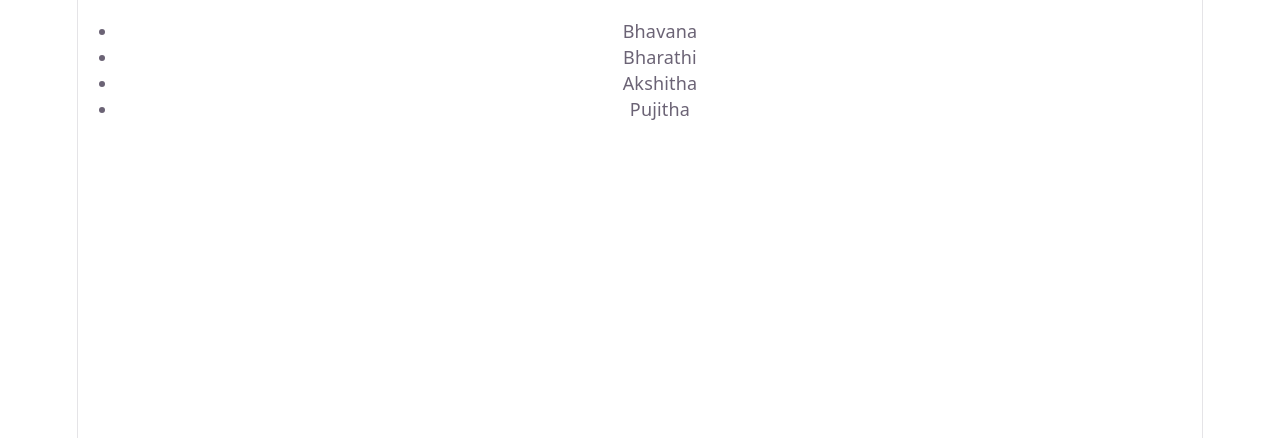
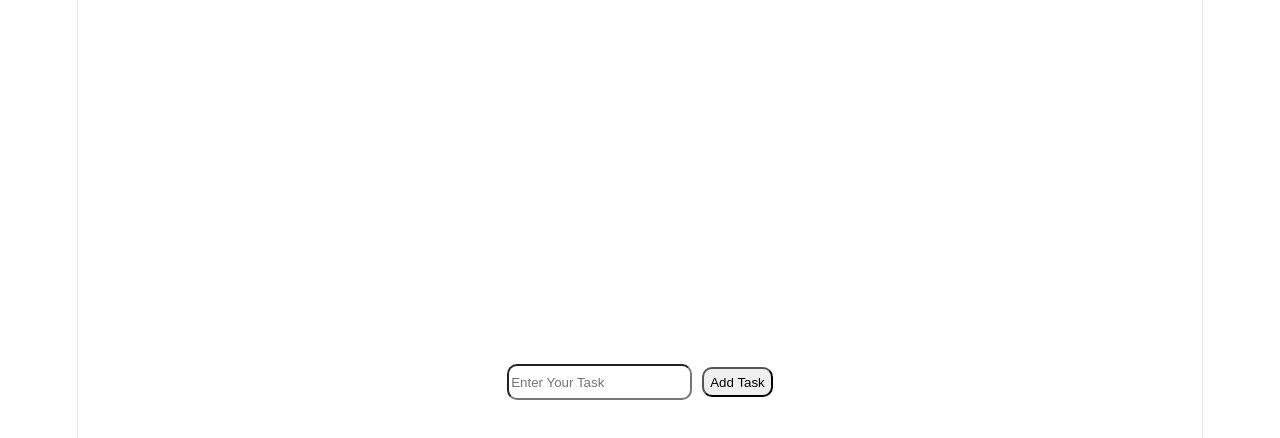
Before and after one commit to ybhavanareddy/react-learning-journey, a React (Vite) app in the folder phase-1-basics/: page / in a window 1280 px wide. Shown: the top 438 px of the page. Built offline with nearby package versions, Linux system fonts and the light colour scheme.

Commit message:
feat(day-08): build todo app using core react concepts

```diff
--- a/phase-1-basics/src/App.jsx
+++ b/phase-1-basics/src/App.jsx
@@ -1,10 +1,10 @@
 
-import Users from "./day-07-useEffect/Users"
+import TodoApp from "./day-08-mini-project/TodoApp"
 function App() {
 
   return (
     <div>
-      <Users />
+      <TodoApp />
     </div>
   )
 }
--- /dev/null
+++ b/phase-1-basics/src/day-08-mini-project/TodoApp.css
@@ -0,0 +1,20 @@
+.todos-Container{
+    display:flex;
+    flex-direction:column;
+    justify-content:center;
+    min-height:100vh;
+}
+.input-field{
+    padding:10px;
+
+}
+.input-field input{
+    margin-right:10px;
+    height:30px;
+    border-radius:10px;
+}
+.input-field button{
+
+    height:30px;
+    border-radius:10px;
+}
--- /dev/null
+++ b/phase-1-basics/src/day-08-mini-project/TodoApp.jsx
@@ -0,0 +1,99 @@
+import React, { useState } from 'react'
+import TodoItem from './TodoItem';
+import './TodoApp.css'
+function TodoApp() {
+
+    const [todo, setTodo] = useState("")
+
+    const [todos, setTodos] = useState([]);
+
+    const [error, setError] = useState("");
+
+    const [editingId, setEdittingId] = useState(null)
+    const [editText, setEditText] = useState('')
+
+    function onAddTodo(){
+        if(!todo.trim()){
+            setError("Please Enter your Task");
+            return;
+        }
+        setTodos([...todos,{id:Date.now(), text:todo, completed:false}]);
+
+        setTodo("");
+        setError("");
+
+    }
+
+    function onRemoveTodo(idToRemove){
+        console.log(idToRemove);
+        const updatedTodoList = todos.filter(todo => todo.id !== idToRemove)
+        setTodos(updatedTodoList)
+    }
+
+    function onMarkAsCompleted(id){
+        const updatedTodos = todos.map(todo =>
+            todo.id === id
+            ?{...todo, completed:!todo.completed}
+            :todo
+        )
+        setTodos(updatedTodos);
+
+    }
+
+    function onStartEdit(id,text){
+        setEdittingId(id);
+        setEditText(text);
+
+    }
+
+    function onSaveEdit(id){
+        const updated = todos.map((todo)=>
+            todo.id === id? {...todo, text:editText}:todo
+        );
+        setTodos(updated);
+        setEdittingId(null);
+        setEditText("");
+    }
+
+    return (
+    <div className='todos-Container'>
+
+        <div className='input-field'>
+            <input
+                type="text"
+                value={todo}
+                placeholder='Enter Your Task'
+                onChange={(e) => {
+                    setTodo(e.target.value);
+                    setError("");
+
+                }}
+            />
+            <button onClick={onAddTodo}>Add Task</button>
+        </div>
+
+
+        {error && <p style={{color:"red"}}>{error}</p>}
+
+        <ul>
+            {todos.map((todoItem)=>(
+
+                <TodoItem
+                key={todoItem.id}
+                todoItem={todoItem}
+                onMarkAsCompleted={onMarkAsCompleted}
+                onRemoveTodo={onRemoveTodo}
+                onStartEdit={onStartEdit}
+                onSaveEdit={onSaveEdit}
+                editingId={editingId}
+                setEditText={setEditText}
+                />
+            ))}
+
+        </ul>
+
+    </div>
+  )
+}
+
+export default TodoApp
--- /dev/null
+++ b/phase-1-basics/src/day-08-mini-project/TodoItem.jsx
@@ -0,0 +1,47 @@
+import React from "react";
+
+function TodoItem({
+  todoItem,
+  onRemoveTodo,
+  onMarkAsCompleted,
+  onStartEdit,
+  onSaveEdit,
+  editingId,
+  editText,
+  setEditText,
+}) {
+  const isEditing = editingId === todoItem.id;
+
+  return (
+    <li style={{ display: "flex", gap: "10px", margin: "10px" }}>
+      {isEditing ? (
+        <input
+          value={editText}
+          onChange={(e) => setEditText(e.target.value)}
+        />
+      ) : (
+        <p style={{ color: todoItem.completed ? "green" : "red" }}>
+          {todoItem.text}
+        </p>
+      )}
+
+      <button onClick={() => onRemoveTodo(todoItem.id)}>Delete</button>
+
+      <button onClick={() => onMarkAsCompleted(todoItem.id)}>
+        {todoItem.completed ? "Completed" : "Mark"}
+      </button>
+
+      {isEditing ? (
+        <button onClick={() => onSaveEdit(todoItem.id)}>Save</button>
+      ) : (
+        <button
+          onClick={() => onStartEdit(todoItem.id, todoItem.text)}
+        >
+          Edit
+        </button>
+      )}
+    </li>
+  );
+}
+
+export default TodoItem;
```
